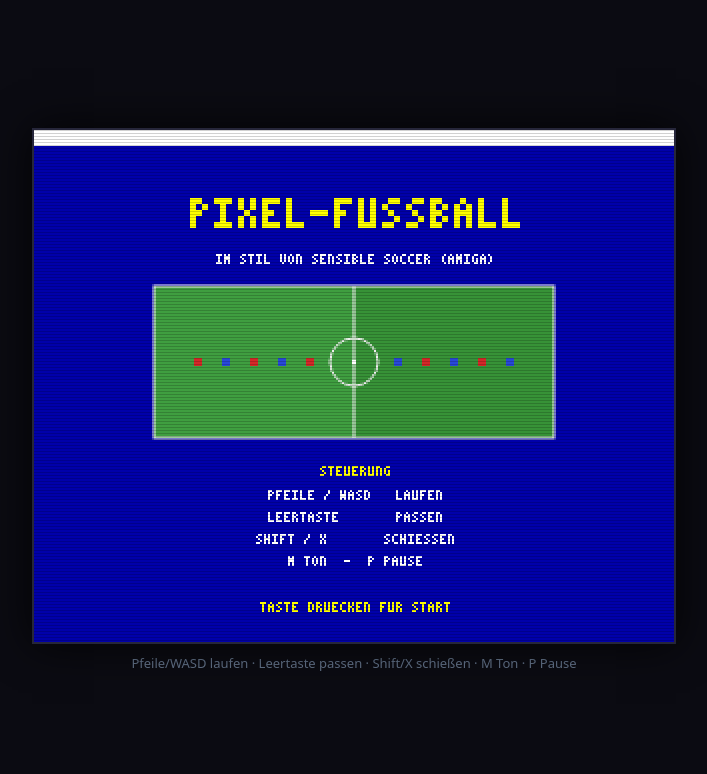
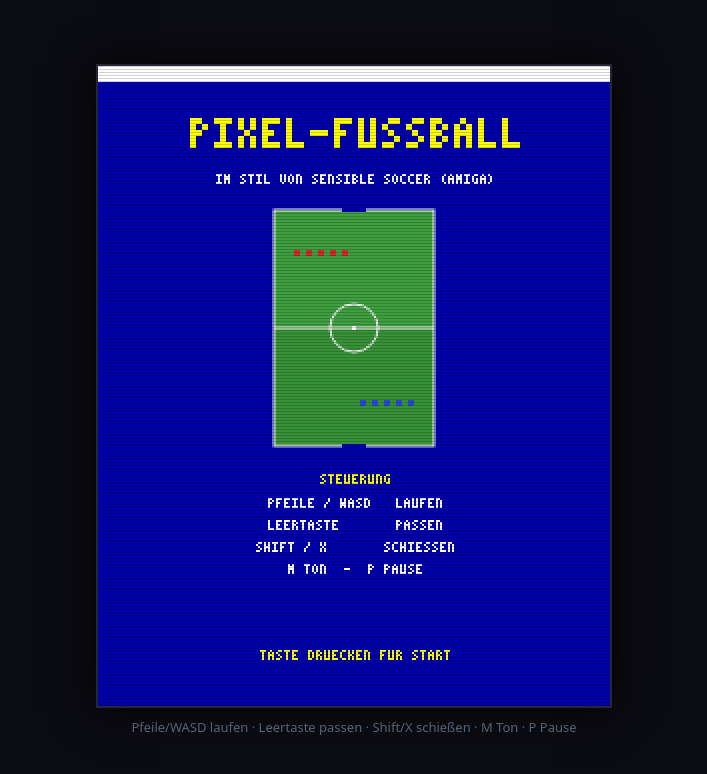
Before and after one commit to cstolarek/wohnungsplaner, a plain HTML site: page fussball/index.html in a window 1280 px wide. Shown: the whole page, without its empty margins (286-993 px from the left). Drawn offline with Linux system fonts and the light colour scheme.

Commit message:
Fussball: hochkant (256x320), 11 pro Team, Tor als Bereich an der Schmalseite
- Darstellung jetzt portrait: 256x320 Low-Res-Canvas, Spielfeld 68x105 m
  steht senkrecht, Kamera scrollt in Laengsrichtung mit dem Ball
- 11 gegen 11 (4-4-2) statt 5 gegen 5
- Tor ist nur ein markierter Bereich an der Schmalseite: Torlinie am
  Tor unterbrochen, zwei Pfosten, leicht schattierte Flaeche im Feld;
  kein herausstehendes Tornetz mehr
- README entsprechend angepasst

```diff
--- a/fussball/game.js
+++ b/fussball/game.js
@@ -1,10 +1,10 @@
 'use strict';
 (() => {
-  const W = 320, H = 256, HUD_H = 16;
-  const PPM = 6;
+  const W = 256, H = 320, HUD_H = 16;
+  const PPM = 3.5;
   const VIEW_W = W / PPM;
   const VIEW_H = (H - HUD_H) / PPM;
-  const PITCH_W = 105, PITCH_H = 68;
+  const PITCH_W = 68, PITCH_H = 105;
   const MID_X = PITCH_W / 2, MID_Y = PITCH_H / 2;
   const GOAL_HALF = 7.32 / 2;
   const POST_R = 0.15;
@@ -109,79 +109,72 @@
     const stripes = 10;
     for (let i = 0; i < stripes; i++) {
       wctx.fillStyle = i % 2 ? '#379237' : '#3f9e40';
-      wctx.fillRect(OX + (PITCH_W / stripes) * i * PPM, OY, (PITCH_W / stripes) * PPM + 1, PITCH_H * PPM);
+      wctx.fillRect(OX, OY + (PITCH_H / stripes) * i * PPM, PITCH_W * PPM, (PITCH_H / stripes) * PPM + 1);
     }
-    const boards = [['PIXEL-FUSSBALL', '#a02020'], ['AMIGA-STYLE', '#2040a0'], ['5 GEGEN 5', '#c09010'], ['KICKOFF', '#207020']];
+    const boards = [['PIXEL-FUSSBALL', '#a02020'], ['AMIGA-STYLE', '#2040a0'], ['11 GEGEN 11', '#c09010'], ['KICKOFF', '#207020']];
     for (let side = 0; side < 2; side++) {
-      const by = side === 0 ? OY - APRON + 4 : OY + PITCH_H * PPM + 4;
-      let bx = OX + 6;
+      const by = side === 0 ? OY - APRON + 3 : OY + PITCH_H * PPM + 3;
+      let bx = OX + 4;
       let bi = 0;
       while (bx < OX + PITCH_W * PPM - 30) {
         const bw = textW(boards[bi % boards.length][0], 1) + 10;
         wctx.fillStyle = boards[bi % boards.length][1];
-        wctx.fillRect(bx, by, bw, APRON - 8);
-        drawText(wctx, boards[bi % boards.length][0], bx + 5, by + 4, 1, '#ffffff');
+        wctx.fillRect(bx, by, bw, APRON - 6);
+        drawText(wctx, boards[bi % boards.length][0], bx + 5, by + 2, 1, '#ffffff');
         bx += bw + 6;
         bi++;
       }
     }
     wctx.strokeStyle = '#f2f2f2';
     wctx.lineWidth = 2;
-    const gy1 = OY + (MID_Y - GOAL_HALF) * PPM, gy2 = OY + (MID_Y + GOAL_HALF) * PPM;
-    wctx.beginPath();
-    wctx.moveTo(OX, OY);
-    wctx.lineTo(OX + PITCH_W * PPM, OY);
-    wctx.moveTo(OX + PITCH_W * PPM, OY + PITCH_H * PPM);
-    wctx.lineTo(OX, OY + PITCH_H * PPM);
-    wctx.stroke();
-    for (const gx of [OX, OX + PITCH_W * PPM]) {
+    const gx1 = OX + (MID_X - GOAL_HALF) * PPM, gx2 = OX + (MID_X + GOAL_HALF) * PPM;
+    for (const gy of [OY, OY + PITCH_H * PPM]) {
       wctx.beginPath();
-      wctx.moveTo(gx, OY);
-      wctx.lineTo(gx, gy1);
-      wctx.moveTo(gx, gy2);
-      wctx.lineTo(gx, OY + PITCH_H * PPM);
+      wctx.moveTo(OX, gy);
+      wctx.lineTo(gx1, gy);
+      wctx.moveTo(gx2, gy);
+      wctx.lineTo(OX + PITCH_W * PPM, gy);
       wctx.stroke();
     }
     wctx.beginPath();
-    wctx.moveTo(OX + MID_X * PPM, OY);
-    wctx.lineTo(OX + MID_X * PPM, OY + PITCH_H * PPM);
+    wctx.moveTo(OX, OY);
+    wctx.lineTo(OX, OY + PITCH_H * PPM);
+    wctx.moveTo(OX + PITCH_W * PPM, OY);
+    wctx.lineTo(OX + PITCH_W * PPM, OY + PITCH_H * PPM);
+    wctx.stroke();
+    wctx.beginPath();
+    wctx.moveTo(OX, OY + MID_Y * PPM);
+    wctx.lineTo(OX + PITCH_W * PPM, OY + MID_Y * PPM);
     wctx.stroke();
     wctx.beginPath();
     wctx.arc(OX + MID_X * PPM, OY + MID_Y * PPM, 9.15 * PPM, 0, Math.PI * 2);
     wctx.stroke();
+    wctx.fillStyle = '#f2f2f2';
+    wctx.fillRect(OX + MID_X * PPM - 1, OY + MID_Y * PPM - 1, 3, 3);
     for (let s = 0; s < 2; s++) {
-      const gx = OX + (s === 0 ? 0 : PITCH_W * PPM);
+      const gy = s === 0 ? OY : OY + PITCH_H * PPM;
       const dir = s === 0 ? 1 : -1;
-      const boxW = 40.32 * PPM, boxD = 16.5 * PPM;
-      const smallW = 18.32 * PPM, smallD = 5.5 * PPM;
-      for (const [bw, bd] of [[boxW, boxD], [smallW, smallD]]) {
-        const top = OY + MID_Y * PPM - bw / 2;
+      for (const [bw, bd] of [[40.32 * PPM, 16.5 * PPM], [18.32 * PPM, 5.5 * PPM]]) {
+        const left = OX + MID_X * PPM - bw / 2;
         wctx.beginPath();
-        wctx.moveTo(gx, top);
-        wctx.lineTo(gx + dir * bd, top);
-        wctx.moveTo(gx + dir * bd, top);
-        wctx.lineTo(gx + dir * bd, top + bw);
-        wctx.moveTo(gx + dir * bd, top + bw);
-        wctx.lineTo(gx, top + bw);
+        wctx.moveTo(left, gy);
+        wctx.lineTo(left, gy + dir * bd);
+        wctx.lineTo(left + bw, gy + dir * bd);
+        wctx.lineTo(left + bw, gy);
         wctx.stroke();
       }
       wctx.fillStyle = '#f2f2f2';
-      wctx.fillRect(gx + dir * 11 * PPM - 1, OY + MID_Y * PPM - 1, 3, 3);
-      wctx.strokeStyle = '#f2f2f2';
-      const spotX = gx + dir * 11 * PPM;
-      const arcA0 = dir === 1 ? -0.93 : Math.PI - 0.93;
+      wctx.fillRect(OX + MID_X * PPM - 1, gy + dir * 11 * PPM - 1, 3, 3);
+      const spotY = gy + dir * 11 * PPM;
+      const arcA0 = dir === 1 ? 0.925 : Math.PI + 0.925;
       wctx.beginPath();
-      wctx.arc(spotX, OY + MID_Y * PPM, 9.15 * PPM, arcA0, arcA0 + 1.86);
+      wctx.arc(OX + MID_X * PPM, spotY, 9.15 * PPM, arcA0, arcA0 + Math.PI - 1.85);
       wctx.stroke();
-      const back = s === 0 ? OX - 1.5 * PPM : OX + PITCH_W * PPM + 1.5 * PPM;
-      const y1 = OY + (MID_Y - GOAL_HALF) * PPM, y2 = OY + (MID_Y + GOAL_HALF) * PPM;
-      wctx.fillStyle = 'rgba(255,255,255,0.15)';
-      wctx.fillRect(Math.min(gx, back), y1, Math.abs(back - gx), y2 - y1);
-      wctx.strokeStyle = '#d8d8d8';
-      wctx.strokeRect(Math.min(gx, back), y1, Math.abs(back - gx), y2 - y1);
+      wctx.fillStyle = 'rgba(255,255,255,0.12)';
+      wctx.fillRect(gx1, Math.min(gy, gy + dir * 1.2 * PPM), gx2 - gx1, 1.2 * PPM);
       wctx.fillStyle = '#ffffff';
-      wctx.beginPath(); wctx.arc(gx, y1, 2, 0, Math.PI * 2); wctx.fill();
-      wctx.beginPath(); wctx.arc(gx, y2, 2, 0, Math.PI * 2); wctx.fill();
+      wctx.beginPath(); wctx.arc(gx1, gy, 2, 0, Math.PI * 2); wctx.fill();
+      wctx.beginPath(); wctx.arc(gx2, gy, 2, 0, Math.PI * 2); wctx.fill();
     }
     wctx.strokeStyle = '#f2f2f2';
     for (const [cx, cy, a0] of [
@@ -202,15 +195,21 @@
     { name: 'BLAU', shirt: '#2848d8', shorts: '#f2f2f2', gk: '#c8c8c8', attack: -1 },
   ];
   const FORMATION = [
-    { role: 'GK', x: 5, y: MID_Y },
-    { role: 'DF', x: 24, y: MID_Y - 13 },
-    { role: 'DF', x: 24, y: MID_Y + 13 },
-    { role: 'MF', x: 42, y: MID_Y },
-    { role: 'FW', x: 62, y: MID_Y },
+    { role: 'GK', x: MID_X, y: 5 },
+    { role: 'DF', x: MID_X - 20, y: 24 },
+    { role: 'DF', x: MID_X - 7, y: 20 },
+    { role: 'DF', x: MID_X + 7, y: 20 },
+    { role: 'DF', x: MID_X + 20, y: 24 },
+    { role: 'MF', x: MID_X - 22, y: 42 },
+    { role: 'MF', x: MID_X - 8, y: 38 },
+    { role: 'MF', x: MID_X + 8, y: 38 },
+    { role: 'MF', x: MID_X + 22, y: 42 },
+    { role: 'FW', x: MID_X - 8, y: 58 },
+    { role: 'FW', x: MID_X + 8, y: 58 },
   ];
   const POSTS = [
-    { x: 0, y: MID_Y - GOAL_HALF }, { x: 0, y: MID_Y + GOAL_HALF },
-    { x: PITCH_W, y: MID_Y - GOAL_HALF }, { x: PITCH_W, y: MID_Y + GOAL_HALF },
+    { x: MID_X - GOAL_HALF, y: 0 }, { x: MID_X + GOAL_HALF, y: 0 },
+    { x: MID_X - GOAL_HALF, y: PITCH_H }, { x: MID_X + GOAL_HALF, y: PITCH_H },
   ];
 
   const S = {
@@ -226,7 +225,7 @@
   };
   let players = [];
   let ball = { x: MID_X, y: MID_Y, vx: 0, vy: 0, owner: null, lastTouch: -1 };
-  let cam = { x: clamp(MID_X - VIEW_W / 2, 0, PITCH_W - VIEW_W), y: clamp(MID_Y - VIEW_H / 2, 0, PITCH_H - VIEW_H) };
+  let cam = { x: (PITCH_W - VIEW_W) / 2, y: clamp(MID_Y - VIEW_H / 2, 0, Math.max(0, PITCH_H - VIEW_H)) };
   let active = null;
 
   const keys = {};
@@ -293,10 +292,10 @@
     players = [];
     for (let t = 0; t < 2; t++) {
       for (const f of FORMATION) {
-        const x = TEAMS[t].attack === 1 ? f.x : PITCH_W - f.x;
+        const y = TEAMS[t].attack === 1 ? f.y : PITCH_H - f.y;
         players.push({
-          team: t, role: f.role, x, y: f.y, hx: x, hy: f.y,
-          vx: 0, vy: 0, face: TEAMS[t].attack === 1 ? 0 : Math.PI,
+          team: t, role: f.role, x: f.x, y, hx: f.x, hy: y,
+          vx: 0, vy: 0, face: TEAMS[t].attack === 1 ? Math.PI / 2 : -Math.PI / 2,
           shirt: f.role === 'GK' ? TEAMS[t].gk : TEAMS[t].shirt,
           shorts: TEAMS[t].shorts,
           stealCd: 0, aiT: Math.random() * 0.3, gkT: 0,
@@ -307,8 +306,8 @@
     const fwd = players.find(p => p.team === kickoffTeam && p.role === 'FW');
     ball.owner = fwd;
     active = nearestToBall(0);
-    cam.x = clamp(MID_X - VIEW_W / 2, 0, PITCH_W - VIEW_W);
-    cam.y = clamp(MID_Y - VIEW_H / 2, 0, PITCH_H - VIEW_H);
+    cam.x = (PITCH_W - VIEW_W) / 2;
+    cam.y = clamp(MID_Y - VIEW_H / 2, 0, Math.max(0, PITCH_H - VIEW_H));
   }
 
   function nearestToBall(team) {
@@ -385,9 +384,9 @@
   }
 
   function shootAtGoal(p) {
-    const gx = p.team === 0 ? PITCH_W : 0;
-    const aim = clamp(MID_Y + (Math.random() - 0.5) * 4, MID_Y - GOAL_HALF + 0.4, MID_Y + GOAL_HALF - 0.4);
-    kickBall(p, gx, aim, 17 + Math.random() * 4);
+    const gy = p.team === 0 ? PITCH_H : 0;
+    const gx = clamp(MID_X + (Math.random() - 0.5) * 4, MID_X - GOAL_HALF + 0.4, MID_X + GOAL_HALF - 0.4);
+    kickBall(p, gx, gy, 17 + Math.random() * 4);
   }
 
   function humanPass() {
@@ -415,8 +414,8 @@
     const p = active;
     if (!p || ball.owner !== p) return;
     const dir = inputDir();
-    const gx = p.team === 0 ? PITCH_W : 0;
-    const gy = clamp(MID_Y + dir.dy * 6 + (Math.random() - 0.5) * 1.2, MID_Y - GOAL_HALF + 0.3, MID_Y + GOAL_HALF - 0.3);
+    const gy = p.team === 0 ? PITCH_H : 0;
+    const gx = clamp(MID_X + dir.dx * 6 + (Math.random() - 0.5) * 1.2, MID_X - GOAL_HALF + 0.3, MID_X + GOAL_HALF - 0.3);
     kickBall(p, gx, gy, 18 + Math.random() * 4);
   }
 
@@ -426,7 +425,7 @@
       if (m.team !== p.team || m === p) continue;
       const d = dist(p, m);
       if (d < 3 || d > 30) continue;
-      const progress = (p.team === 0 ? 1 : -1) * (m.x - p.x);
+      const progress = (p.team === 0 ? 1 : -1) * (m.y - p.y);
       let open = 0;
       for (const q of players) if (q.team !== p.team && dist(q, m) > 2) open++;
       const s = progress * 2 + open * 0.5 - d * 0.1;
@@ -437,19 +436,19 @@
   }
 
   function aiControl(p, dt) {
-    const oppGoalX = p.team === 0 ? PITCH_W : 0;
+    const oppGoalY = p.team === 0 ? PITCH_H : 0;
     let tx, ty;
     if (p.role === 'GK') {
-      tx = p.team === 0 ? 1.4 : PITCH_W - 1.4;
-      ty = clamp(ball.y, MID_Y - 10, MID_Y + 10);
+      ty = p.team === 0 ? 1.4 : PITCH_H - 1.4;
+      tx = clamp(ball.x, MID_X - 10, MID_X + 10);
       if (!ball.owner && dist(p, ball) < 3.5) { tx = ball.x; ty = ball.y; }
     } else if (ball.owner === p) {
-      tx = oppGoalX;
-      ty = MID_Y + Math.sin(S.minute * 2.2 + p.hy * 0.3) * 7;
+      ty = oppGoalY;
+      tx = MID_X + Math.sin(S.minute * 2.2 + p.hx * 0.3) * 8;
       p.aiT -= dt;
       if (p.aiT <= 0) {
         p.aiT = 0.25;
-        const goalD = Math.abs(oppGoalX - p.x);
+        const goalD = Math.abs(oppGoalY - p.y);
         let pressured = false;
         for (const q of players) if (q.team !== p.team && dist(q, p) < 1.7) { pressured = true; break; }
         if (goalD < 17) shootAtGoal(p);
@@ -461,8 +460,8 @@
       else { tx = p.hx + (ball.x - p.hx) * 0.35; ty = p.hy + (ball.y - p.hy) * 0.35; }
     } else if (ball.owner.team === p.team) {
       const dir = p.team === 0 ? 1 : -1;
-      tx = p.hx + (ball.x - p.hx) * 0.45 + dir * 8;
-      ty = p.hy + (ball.y - p.hy) * 0.45;
+      tx = p.hx + (ball.x - p.hx) * 0.45;
+      ty = p.hy + (ball.y - p.hy) * 0.45 + dir * 8;
     } else {
       const mates = players.filter(q => q.team === p.team && q.role !== 'GK');
       const sorted = mates.slice().sort((a, b) => dist(a, ball) - dist(b, ball));
@@ -476,8 +475,8 @@
   }
 
   function gkClear(p) {
-    const tx = p.team === 0 ? PITCH_W * 0.8 : PITCH_W * 0.2;
-    const ty = MID_Y + (Math.random() - 0.5) * 22;
+    const ty = p.team === 0 ? PITCH_H * 0.8 : PITCH_H * 0.2;
+    const tx = MID_X + (Math.random() - 0.5) * 22;
     kickBall(p, tx, ty, 15);
     p.gkT = 0;
   }
@@ -500,8 +499,8 @@
     ball.vy = 0;
     if (kind === 'side') {
       const team = ball.lastTouch === 0 ? 1 : 0;
-      ball.x = clamp(ball.x, 1, PITCH_W - 1);
-      ball.y = side === 0 ? 0.7 : PITCH_H - 0.7;
+      ball.x = side === 0 ? 0.7 : PITCH_W - 0.7;
+      ball.y = clamp(ball.y, 1, PITCH_H - 1);
       S.state = 'break';
       S.timer = 0.9;
       S.message = 'EINWURF';
@@ -511,16 +510,16 @@
       const defending = side === 0 ? 0 : 1;
       const attacking = 1 - defending;
       if (ball.lastTouch === attacking) {
-        ball.x = side === 0 ? 0.8 : PITCH_W - 0.8;
-        ball.y = ball.y < MID_Y ? 0.8 : PITCH_H - 0.8;
+        ball.y = side === 0 ? 0.8 : PITCH_H - 0.8;
+        ball.x = clamp(ball.x, 1, PITCH_W - 1);
         S.state = 'break';
         S.timer = 1.0;
         S.message = 'ECKSTOSS';
         S.sub = TEAMS[attacking].name;
         S.restartPlayer = nearestTo(ball, attacking);
       } else {
-        ball.x = side === 0 ? 5 : PITCH_W - 5;
-        ball.y = clamp(ball.y, MID_Y - 12, MID_Y + 12);
+        ball.y = side === 0 ? 5 : PITCH_H - 5;
+        ball.x = clamp(ball.x, MID_X - 12, MID_X + 12);
         S.state = 'break';
         S.timer = 1.2;
         S.message = 'ABSTOSS';
@@ -590,13 +589,13 @@
         ball.y = post.y + ny * (POST_R + 0.13);
       }
     }
-    const inMouth = ball.y > MID_Y - GOAL_HALF + 0.1 && ball.y < MID_Y + GOAL_HALF - 0.1;
-    if (ball.x < 0 && inMouth) return onGoal(1);
-    if (ball.x > PITCH_W && inMouth) return onGoal(0);
-    if (ball.x < 0) { ball.x = 0; ball.vx = Math.abs(ball.vx) * 0.6; onOut('goal', 0); }
-    else if (ball.x > PITCH_W) { ball.x = PITCH_W; ball.vx = -Math.abs(ball.vx) * 0.6; onOut('goal', 1); }
-    if (ball.y < 0) { ball.y = 0; ball.vy = Math.abs(ball.vy) * 0.6; onOut('side', 0); }
-    else if (ball.y > PITCH_H) { ball.y = PITCH_H; ball.vy = -Math.abs(ball.vy) * 0.6; onOut('side', 1); }
+    const inMouth = ball.x > MID_X - GOAL_HALF + 0.1 && ball.x < MID_X + GOAL_HALF - 0.1;
+    if (ball.y < 0 && inMouth) return onGoal(1);
+    if (ball.y > PITCH_H && inMouth) return onGoal(0);
+    if (ball.y < 0) { ball.y = 0; ball.vy = Math.abs(ball.vy) * 0.6; onOut('goal', 0); }
+    else if (ball.y > PITCH_H) { ball.y = PITCH_H; ball.vy = -Math.abs(ball.vy) * 0.6; onOut('goal', 1); }
+    if (ball.x < 0) { ball.x = 0; ball.vx = Math.abs(ball.vx) * 0.6; onOut('side', 0); }
+    else if (ball.x > PITCH_W) { ball.x = PITCH_W; ball.vx = -Math.abs(ball.vx) * 0.6; onOut('side', 1); }
   }
 
   function updateActive() {
@@ -609,8 +608,8 @@
   }
 
   function updateCam(dt) {
-    const tx = clamp(ball.x + ball.vx * 0.4 - VIEW_W / 2, 0, PITCH_W - VIEW_W);
-    const ty = clamp(ball.y + ball.vy * 0.4 - VIEW_H / 2, 0, PITCH_H - VIEW_H);
+    const tx = VIEW_W >= PITCH_W ? (PITCH_W - VIEW_W) / 2 : clamp(ball.x + ball.vx * 0.4 - VIEW_W / 2, 0, PITCH_W - VIEW_W);
+    const ty = VIEW_H >= PITCH_H ? (PITCH_H - VIEW_H) / 2 : clamp(ball.y + ball.vy * 0.4 - VIEW_H / 2, 0, PITCH_H - VIEW_H);
     const k = Math.min(1, 6 * dt);
     cam.x += (tx - cam.x) * k;
     cam.y += (ty - cam.y) * k;
@@ -715,9 +714,9 @@
     const x = Math.round((ball.x - cam.x) * PPM);
     const y = Math.round(HUD_H + (ball.y - cam.y) * PPM);
     ctx.fillStyle = 'rgba(0,0,0,0.35)';
-    ctx.fillRect(x - 1, y + 2, 3, 1);
+    ctx.fillRect(x - 1, y + 2, 2, 1);
     ctx.fillStyle = '#ffffff';
-    ctx.fillRect(x - 1, y - 1, 3, 3);
+    ctx.fillRect(x - 1, y - 1, 2, 2);
     ctx.fillStyle = '#111111';
     ctx.fillRect(x, y, 1, 1);
   }
@@ -745,41 +744,49 @@
     ctx.fillRect(0, 0, W, H);
     ctx.fillStyle = '#ffffff';
     ctx.fillRect(0, 0, W, 8);
-    drawTextC(ctx, 'PIXEL-FUSSBALL', W / 2, 34, 3, '#ffff00');
-    drawTextC(ctx, 'IM STIL VON SENSIBLE SOCCER (AMIGA)', W / 2, 62, 1, '#ffffff');
-    const px = 60, py = 78, pw = 200, ph = 76;
+    drawTextC(ctx, 'PIXEL-FUSSBALL', W / 2, 26, 3, '#ffff00');
+    drawTextC(ctx, 'IM STIL VON SENSIBLE SOCCER (AMIGA)', W / 2, 54, 1, '#ffffff');
+    const px = 88, py = 72, pw = 80, ph = 118;
     ctx.fillStyle = '#379237';
     ctx.fillRect(px, py, pw, ph);
     ctx.fillStyle = '#3f9e40';
-    ctx.fillRect(px, py, pw / 2, ph);
+    ctx.fillRect(px, py, pw, ph / 2);
     ctx.strokeStyle = '#f2f2f2';
     ctx.lineWidth = 1;
     ctx.strokeRect(px, py, pw, ph);
-    ctx.beginPath(); ctx.moveTo(px + pw / 2, py); ctx.lineTo(px + pw / 2, py + ph); ctx.stroke();
-    ctx.beginPath(); ctx.arc(px + pw / 2, py + ph / 2, 12, 0, Math.PI * 2); ctx.stroke();
+    ctx.beginPath();
+    ctx.moveTo(px, py + ph / 2);
+    ctx.lineTo(px + pw, py + ph / 2);
+    ctx.stroke();
+    ctx.beginPath();
+    ctx.arc(px + pw / 2, py + ph / 2, 12, 0, Math.PI * 2);
+    ctx.stroke();
+    ctx.fillStyle = '#0000aa';
+    ctx.fillRect(px + pw / 2 - 6, py - 1, 12, 2);
+    ctx.fillRect(px + pw / 2 - 6, py + ph - 1, 12, 2);
     for (let i = 0; i < 5; i++) {
-      ctx.fillStyle = i % 2 ? '#2848d8' : '#d42828';
-      ctx.fillRect(px + 20 + i * 14, py + ph / 2 - 2, 4, 4);
-      ctx.fillStyle = i % 2 ? '#d42828' : '#2848d8';
-      ctx.fillRect(px + pw - 24 - i * 14, py + ph / 2 - 2, 4, 4);
+      ctx.fillStyle = '#d42828';
+      ctx.fillRect(px + 10 + i * 6, py + 20, 3, 3);
+      ctx.fillStyle = '#2848d8';
+      ctx.fillRect(px + pw - 13 - i * 6, py + ph - 23, 3, 3);
     }
     ctx.fillStyle = '#ffffff';
     ctx.fillRect(px + pw / 2 - 1, py + ph / 2 - 1, 2, 2);
-    drawTextC(ctx, 'STEUERUNG', W / 2, 168, 1, '#ffff00');
-    drawTextC(ctx, 'PFEILE / WASD   LAUFEN', W / 2, 180, 1, '#ffffff');
-    drawTextC(ctx, 'LEERTASTE       PASSEN', W / 2, 191, 1, '#ffffff');
-    drawTextC(ctx, 'SHIFT / X       SCHIESSEN', W / 2, 202, 1, '#ffffff');
-    drawTextC(ctx, 'M TON  -  P PAUSE', W / 2, 213, 1, '#ffffff');
+    drawTextC(ctx, 'STEUERUNG', W / 2, 204, 1, '#ffff00');
+    drawTextC(ctx, 'PFEILE / WASD   LAUFEN', W / 2, 216, 1, '#ffffff');
+    drawTextC(ctx, 'LEERTASTE       PASSEN', W / 2, 227, 1, '#ffffff');
+    drawTextC(ctx, 'SHIFT / X       SCHIESSEN', W / 2, 238, 1, '#ffffff');
+    drawTextC(ctx, 'M TON  -  P PAUSE', W / 2, 249, 1, '#ffffff');
     if (Math.floor(performance.now() / 500) % 2 === 0) {
-      drawTextC(ctx, 'TASTE DRUECKEN FUR START', W / 2, 236, 1, '#ffff00');
+      drawTextC(ctx, 'TASTE DRUECKEN FUR START', W / 2, 292, 1, '#ffff00');
     }
   }
 
   function drawBreak() {
     ctx.fillStyle = 'rgba(0,0,0,0.5)';
     ctx.fillRect(0, HUD_H, W, H - HUD_H);
-    drawTextC(ctx, S.message, W / 2, 108, 2, '#ffff00');
-    if (S.sub) drawTextC(ctx, S.sub, W / 2, 130, 1, '#ffffff');
+    drawTextC(ctx, S.message, W / 2, 140, 2, '#ffff00');
+    if (S.sub) drawTextC(ctx, S.sub, W / 2, 162, 1, '#ffffff');
   }
 
   function drawFullOverlay(title, lines, blink) {
@@ -789,18 +796,24 @@
     ctx.fillRect(0, 0, W, 8);
     drawTextC(ctx, title, W / 2, 60, 2, '#ffff00');
     drawTextC(ctx, scoreLine(), W / 2, 100, 2, '#ffffff');
-    let y = 130;
+    let y = 140;
     for (const ln of lines) {
       drawTextC(ctx, ln, W / 2, y, 1, '#ffffff');
       y += 12;
     }
     if (Math.floor(performance.now() / 500) % 2 === 0) {
-      drawTextC(ctx, blink, W / 2, 220, 1, '#ffff00');
+      drawTextC(ctx, blink, W / 2, 280, 1, '#ffff00');
     }
   }
 
   function render() {
-    ctx.drawImage(world, cam.x * PPM, cam.y * PPM, W, H - HUD_H, 0, HUD_H, W, H - HUD_H);
+    let sx = cam.x * PPM, sy = cam.y * PPM;
+    let dx = 0, dy = HUD_H, dw = W, dh = H - HUD_H;
+    if (sx < 0) { dx -= sx; dw += sx; sx = 0; }
+    if (sy < 0) { dy -= sy; dh += sy; sy = 0; }
+    if (sx + dw > world.width) dw = world.width - sx;
+    if (sy + dh > world.height) dh = world.height - sy;
+    ctx.drawImage(world, sx, sy, dw, dh, dx, dy, dw, dh);
     const ents = players.slice().sort((a, b) => a.y - b.y);
     for (const p of ents) drawPlayer(p);
     drawBall();
@@ -816,7 +829,7 @@
     } else if (S.state === 'pause') {
       ctx.fillStyle = 'rgba(0,0,0,0.5)';
       ctx.fillRect(0, HUD_H, W, H - HUD_H);
-      drawTextC(ctx, 'PAUSE', W / 2, 120, 2, '#ffff00');
+      drawTextC(ctx, 'PAUSE', W / 2, 150, 2, '#ffff00');
     }
   }
 
@@ -875,6 +888,7 @@
       score: S.score.slice(),
       ball: { x: Math.round(ball.x * 10) / 10, y: Math.round(ball.y * 10) / 10, vx: Math.round(ball.vx * 10) / 10, vy: Math.round(ball.vy * 10) / 10, ownerTeam: ball.owner ? ball.owner.team : null },
       players: players.length,
+      cam: { x: Math.round(cam.x * 100) / 100, y: Math.round(cam.y * 100) / 100 },
     }),
   };
 })();
--- a/fussball/index.html
+++ b/fussball/index.html
@@ -9,7 +9,7 @@
 <body>
 <main>
   <div id="screen">
-    <canvas id="game" width="320" height="256"></canvas>
+    <canvas id="game" width="256" height="320"></canvas>
     <div class="scanlines"></div>
   </div>
   <p class="hint">Pfeile/WASD laufen &middot; Leertaste passen &middot; Shift/X schie&szlig;en &middot; M Ton &middot; P Pause</p>
```
Also changed, not shown: 1 other file.
